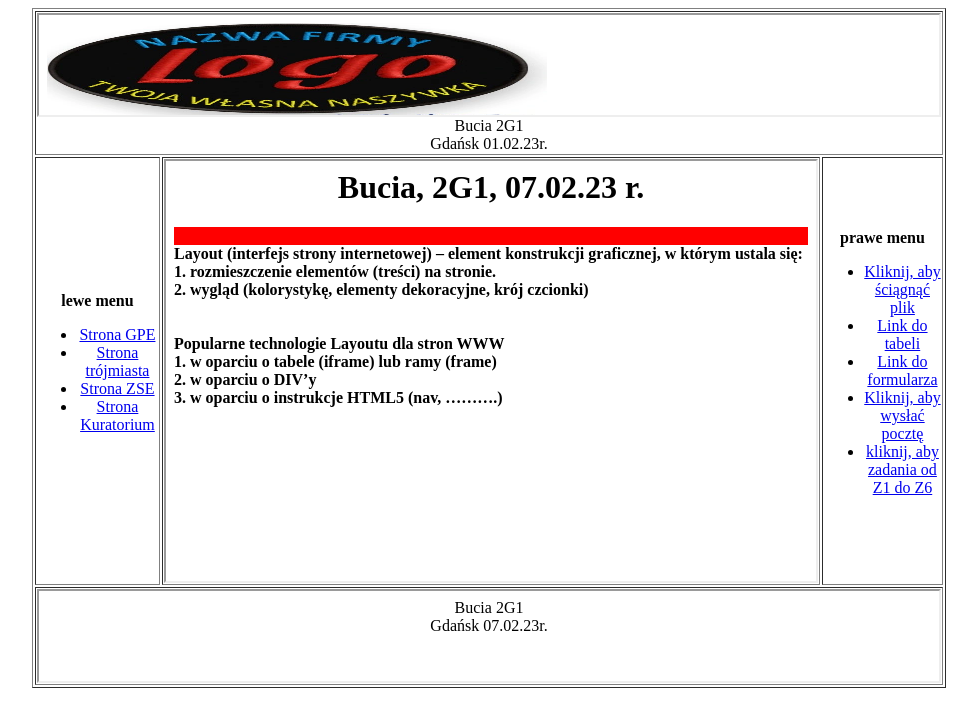
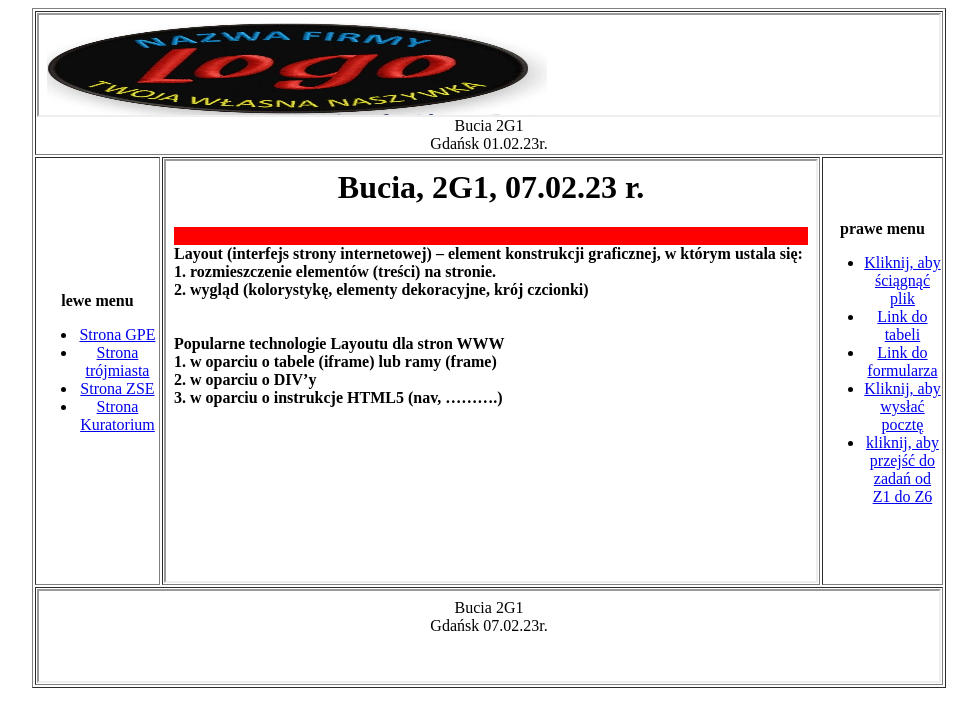
Before and after one commit to Jachu2/zadanie13, a plain HTML site: page Index13.html in a window 1280 px wide. Shown: the whole page, without its empty margins (151-1128 px from the left). Drawn offline with Linux system fonts and the light colour scheme.

Commit message:
Update Index13.html

```diff
--- a/Index13.html
+++ b/Index13.html
@@ -36,7 +36,7 @@ Gdańsk 01.02.23r.
  <b>prawe menu</b>
  <ul>
  <li>
-<A HREF="plik_Bucia.zip">Kliknij, aby ściągnąć plik</A> <br
+<A HREF="plik_Bucia.html">Kliknij, aby ściągnąć plik</A> <br
  </li>
  <li>
  <A HREF="Tabela_Bucia.html">Link do tabeli</A> <br>
@@ -48,8 +48,7 @@ Gdańsk 01.02.23r.
  <A HREF="Poczta_Bucia.html">Kliknij, aby wysłać pocztę</a>
  </li>
  <li>
- <a href="../zadanie 123456/Index_1234567.html">kliknij, aby
-zadania od Z1 do Z6</a>
+ <a href="../zadanie 123456/Index_1234567.html">kliknij, aby przejść do zadań od Z1 do Z6</a>
  </li>
  </ul>
  </td>
```
